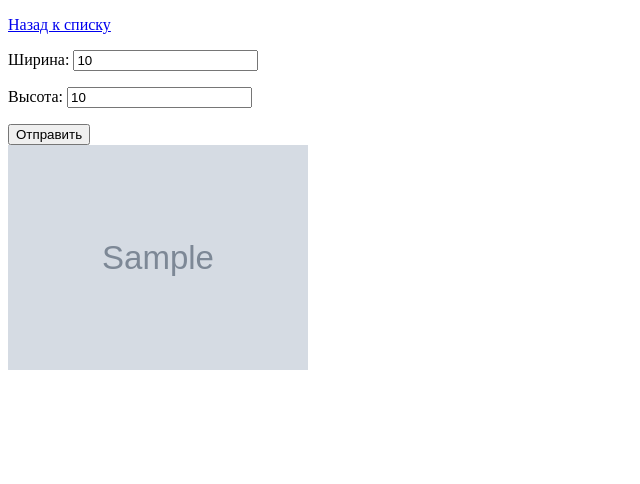
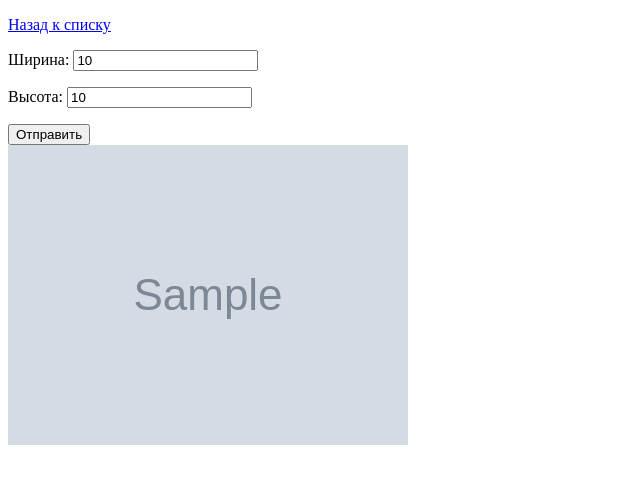
Before and after one commit to kostyamorales/imgs_loader, a Django app: page /imgs/1/ in a window 1280 px wide. Shown: the top 484 px of the page, without its empty margins (0-640 px from the left). Run offline with Django 3.2, Linux system fonts and the light colour scheme; tables that the repository leaves empty hold one stand-in row (values such as "Sample post"); grey boxes marked "Sample" are stand-in pictures; some libraries are stand-ins or nearby versions.

Commit message:
Update img_view.html

```diff
--- a/templates/img_view.html
+++ b/templates/img_view.html
@@ -12,7 +12,7 @@
 </form>
 {% load thumbnail %}
 {% thumbnail image.img size upscale=True as img %}
-  <a href="{{ img.url }}"></a><img src="{{ img.url }}" style="max-width: 300px; max-height: 300px;"></a>
+  <a href="{{ img.url }}"></a><img src="{{ img.url }}" style="max-width: 5000px; max-height: 5000px;"></a>
 {% endthumbnail %}
 </body>
 </html>
```
